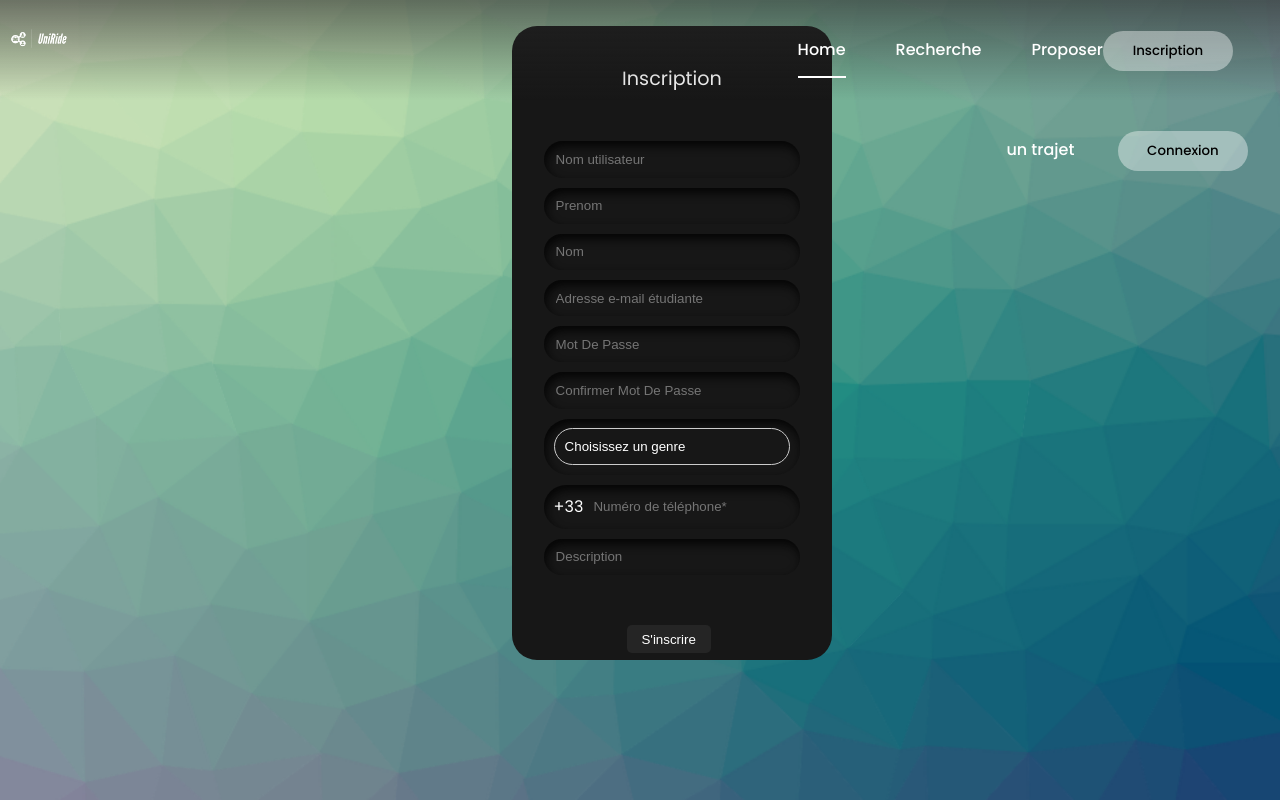
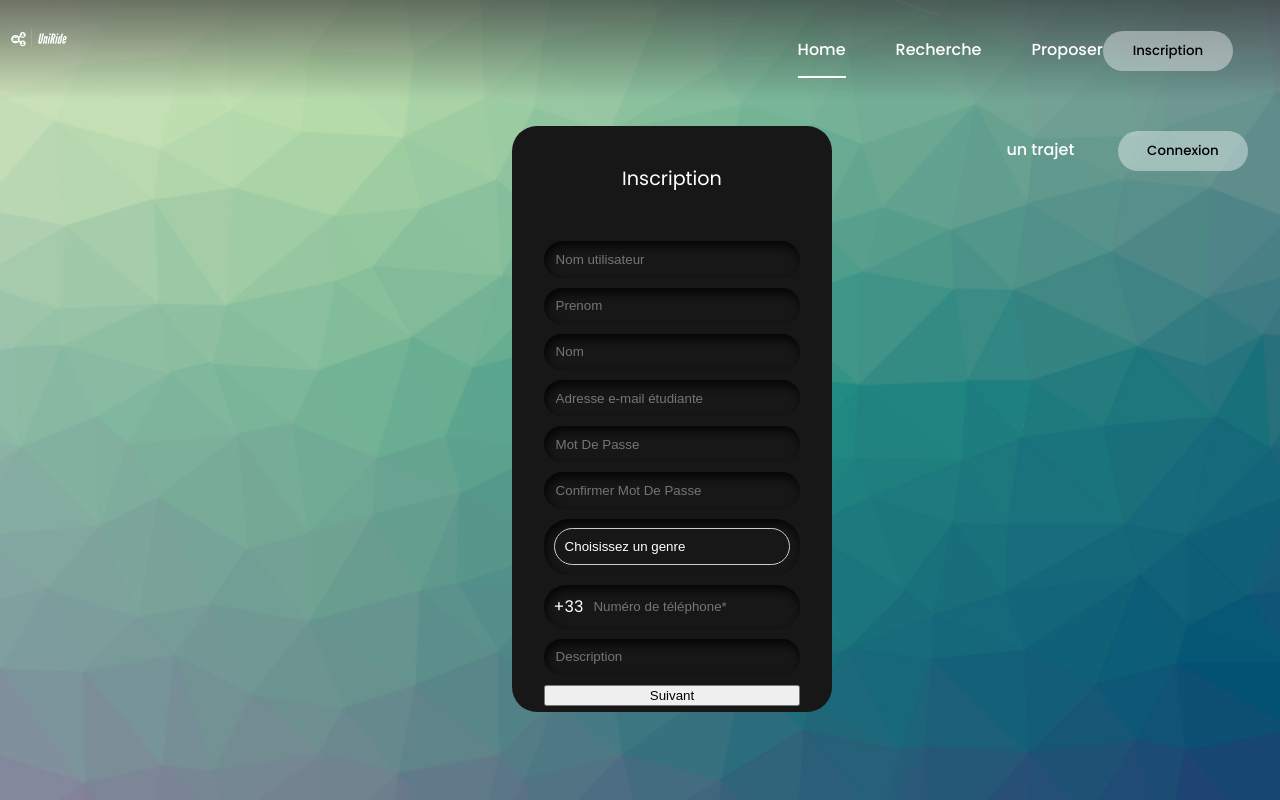
Before and after one commit to nayren23/UniRide-SApp, an Angular app in the folder UniRide/: page /registration in a window 1280 px wide. Built offline with nearby package versions, Linux system fonts and the light colour scheme.

Commit message:
add : new form files added

```diff
--- a/UniRide/src/app/registration/registration.component.html
+++ b/UniRide/src/app/registration/registration.component.html
@@ -1,5 +1,5 @@
 <div id="inscriptionDiv">
-  <form class="form" [formGroup]="inscriptionForm" (ngSubmit)="onSubmit()">
+    <form id="monFormulaire" class="form" [formGroup]="inscriptionForm" (ngSubmit)="onSubmit()">
         <p id="heading">Inscription</p>
         <div class="field">
             <input autocomplete="off" placeholder="Nom utilisateur" class="input-field" type="text" formControlName="login" required>
@@ -18,9 +18,6 @@
         </div>
         <div class="field">
             <input autocomplete="off" placeholder="Confirmer Mot De Passe" class="input-field" type="password" formControlName="password_confirmation" required>
-      <div *ngIf="inscriptionForm.get('confirmationMotDePasse')?.hasError('mismatch')">
-        Les mots de passe ne correspondent pas.
-      </div>
         </div>
         <div class="field">
             <select formControlName="gender" name="gender" aria-placeholder="Gender" required>
@@ -38,8 +35,14 @@
             <input autocomplete="off" placeholder="Description" class="input-field" type="text" formControlName="description" required>
         </div>
 
-    <div class="btn">
-      <button class="button1" type="submit">S'inscrire</button>
+
+
+        <button type="button" (click)="changerAttributs()">Suivant</button>
+
+
+    </form>
+
+
+
+
 </div>
-  </form>
-</div>
--- a/UniRide/src/app/registration/registration.component.ts
+++ b/UniRide/src/app/registration/registration.component.ts
@@ -1,18 +1,28 @@
-import { Component } from '@angular/core';
+import { Component, Renderer2, ChangeDetectorRef } from '@angular/core';
 import { FormBuilder, FormGroup, Validators } from '@angular/forms';
 import { HttpClient } from '@angular/common/http';
 import { environment } from '../environements/environment.prod';
 
+interface FileInputHandlers {
+  onFileChange(event: any, controlName: string): void;
+}
 
 @Component({
   selector: 'app-registration',
   templateUrl: './registration.component.html',
   styleUrls: ['./registration.component.css']
 })
-export class RegistrationComponent {
+export class RegistrationComponent implements FileInputHandlers {
   inscriptionForm: FormGroup;
+  afficherChampsFichier = false;
+  votreFormulaire: FormGroup;
 
-  constructor(private formBuilder: FormBuilder, private http: HttpClient) {
+  constructor(
+    private formBuilder: FormBuilder,
+    private http: HttpClient,
+    private renderer: Renderer2,
+    private cdRef: ChangeDetectorRef
+  ) {
     this.inscriptionForm = this.formBuilder.group({
       login: ['', Validators.required],
       firstname: ['', Validators.required],
@@ -24,15 +34,83 @@ export class RegistrationComponent {
       phone_number: ['', Validators.required],
       description: ['', Validators.required],
     });
+
+    this.votreFormulaire = this.formBuilder.group({
+      permis: ['', Validators.required],
+      CNI: ['', Validators.required],
+      certificat: ['', Validators.required],
+    });
   }
 
+  changerAttributs(): void {
+    const formulaire = document.getElementById('monFormulaire');
+    if (formulaire) {
+      while (formulaire.firstChild) {
+        this.renderer.removeChild(formulaire, formulaire.firstChild);
+      }
+      const heading = this.renderer.createElement('p');
+    this.renderer.setAttribute(heading, 'id', 'heading');
+    this.renderer.appendChild(heading, this.renderer.createText('Inscription'));
+    formulaire.appendChild(heading);
+
+
+      const inputPermis = this.createFileInput('permis', this.onFileChange);
+      const inputCNI = this.createFileInput('CNI', this.onFileChange);
+      const inputCertificat = this.createFileInput('certificat', this.onFileChange);
+
+      this.renderer.appendChild(formulaire, inputPermis);
+      this.renderer.appendChild(formulaire, inputCNI);
+      this.renderer.appendChild(formulaire, inputCertificat);
+
+      const btnInscrire = this.createButton('S\'inscrire', this.onSubmit);
+      this.renderer.appendChild(formulaire, btnInscrire);
+    }
+
+    this.afficherChampsFichier = true;
+    this.cdRef.detectChanges();
+  }
+
+  createFileInput(controlName: string, changeHandler: (event: any, controlName: string) => void): HTMLElement {
+    const input = this.renderer.createElement('input');
+    this.renderer.setAttribute(input, 'type', 'file');
+    this.renderer.setAttribute(input, 'class', 'file-upload');
+    this.renderer.setAttribute(input, 'formControlName', controlName);
+    this.renderer.listen(input, 'change', (event) => changeHandler.call(this, event, controlName));
+
+    return input;
+  }
+  createButton(text: string, clickHandler: () => void): HTMLElement {
+    const button = this.renderer.createElement('button');
+    this.renderer.setAttribute(button, 'class', 'button1');
+    this.renderer.listen(button, 'click', () => clickHandler.call(this));
+    this.renderer.appendChild(button, this.renderer.createText(text));
+
+    return button;
+  }
+
+  onFileChange(event: any, controlName: string): void {
+    const files = event.target.files;
+
+    if (files.length > 0) {
+      const fileName = files[0].name;
+      console.log(`Chemin de l'image pour ${controlName}: ${fileName}`);
+
+      // Si vous souhaitez également mettre à jour la valeur du contrôle dans le formulaire, vous pouvez le faire ainsi :
+      this.votreFormulaire.get(controlName)?.setValue(fileName);
+    }
+  }
+
+
   onSubmit() {
+    const apiUrl = environment.apiUrl + "/user/register";
+    console.log(apiUrl);
+     // Concaténer les deux FormGroup
 
-    const apiUrl = environment.apiUrl + "/user/register"; // Récupérez l'URL à partir de l'environnement
-    console.log(apiUrl)
+
 
     if (this.inscriptionForm && this.inscriptionForm.valid) {
       const formData = new FormData();
+      // append your form data here
       formData.append('login', this.inscriptionForm.get('login')?.value || '');
       formData.append('firstname', this.inscriptionForm.get('firstname')?.value || '');
       formData.append('lastname', this.inscriptionForm.get('lastname')?.value || '');
@@ -42,8 +120,10 @@ export class RegistrationComponent {
       formData.append('gender', this.inscriptionForm.get('gender')?.value || '');
       formData.append('phone_number', this.inscriptionForm.get('phone_number')?.value || '');
       formData.append('description', this.inscriptionForm.get('description')?.value || '');
+      formData.append('permis', this.inscriptionForm.get('permis')?.value || '');
+      formData.append('CNI', this.inscriptionForm.get('CNI')?.value || '');
+      formData.append('certificat', this.inscriptionForm.get('certificat')?.value || '');
 
-      // Envoyer la requête POST avec FormData
       this.http.post(apiUrl, formData).subscribe(
         (response) => {
           console.log(response);
@@ -54,5 +134,4 @@ export class RegistrationComponent {
       );
     }
   }
-
 }
--- a/UniRide/src/app/registration/registration.module.ts
+++ b/UniRide/src/app/registration/registration.module.ts
@@ -1,11 +1,10 @@
 import { NgModule } from '@angular/core';
 import { ReactiveFormsModule } from '@angular/forms'; // Importez ReactiveFormsModule
-import { RegistrationComponent } from './registration.component'; // Assurez-vous d'importer le composant
 import { FormsModule } from '@angular/forms';
 
 
 @NgModule({
-  declarations: [RegistrationComponent],
+  declarations: [],
   imports: [ReactiveFormsModule,FormsModule], // Ajoutez ReactiveFormsModule ici
 })
 export class RegistrationModule { }
--- a/UniRide/src/styles.css
+++ b/UniRide/src/styles.css
@@ -2,7 +2,7 @@ body {
     width: 100%;
     height: auto;
     margin: 0;
-    padding: 0;
+    padding-top: 100px;
     overflow-x: hidden;
     /* Masquer la barre de défilement horizontale */
     background: url("assets/background.png");
```
Also changed, not shown: UniRide/src/app/registration/registration.component.css (+27 -17 lines), UniRide/src/app/app.module.ts (line endings or trailing spaces). Lines whose indentation alone changed are shown as unchanged.
